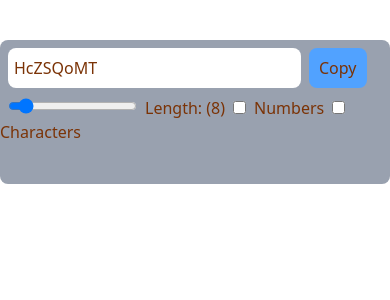
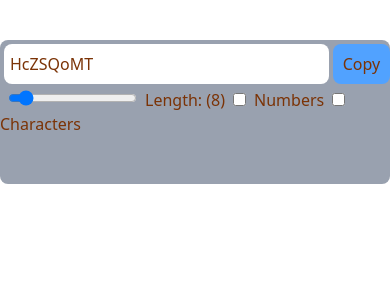
Before and after one commit to sn1638/password-generator, a React (Vite) app: page / in a window 390 px wide. Shown: the top 300 px of the page. Built offline with nearby package versions, Linux system fonts and the light colour scheme.

Commit message:
responsive

```diff
--- a/src/App.jsx
+++ b/src/App.jsx
@@ -32,9 +32,9 @@ function App() {
     <>
     <div className='flex justify-center items-center mt-10 w-screen'>
     <div className="bg-gray-400 w-[100%] h-36 text-amber-900 rounded-lg">
-      <div className='w-[100%]'>
-        <input type='text' value={password} className=' p-1.5 rounded-lg h-10 bg-white m-2 w-[75%]'readOnly />
-        <button  onClick={copypasswordToClipboard} className='cursor-pointer active:bg-blue-600 bg-blue-400 h-10 w-[15%] rounded-lg mr-1'>Copy</button>
+      <div className='w-[99%] flex justify-between m-1 h-10'>
+        <input type='text' value={password} className=' p-1.5 rounded-lg  bg-white w-[85%]'readOnly />
+        <button  onClick={copypasswordToClipboard} className='cursor-pointer active:bg-blue-600 bg-blue-400 w-[15%] rounded-lg ml-1'>Copy</button>
       </div>
         <div>
           <input type='range' min='4' max='50' value={length} className=' cursor-pointer mr-2 ml-2' onChange={(e)=>{setLength(e.target.value)
```
